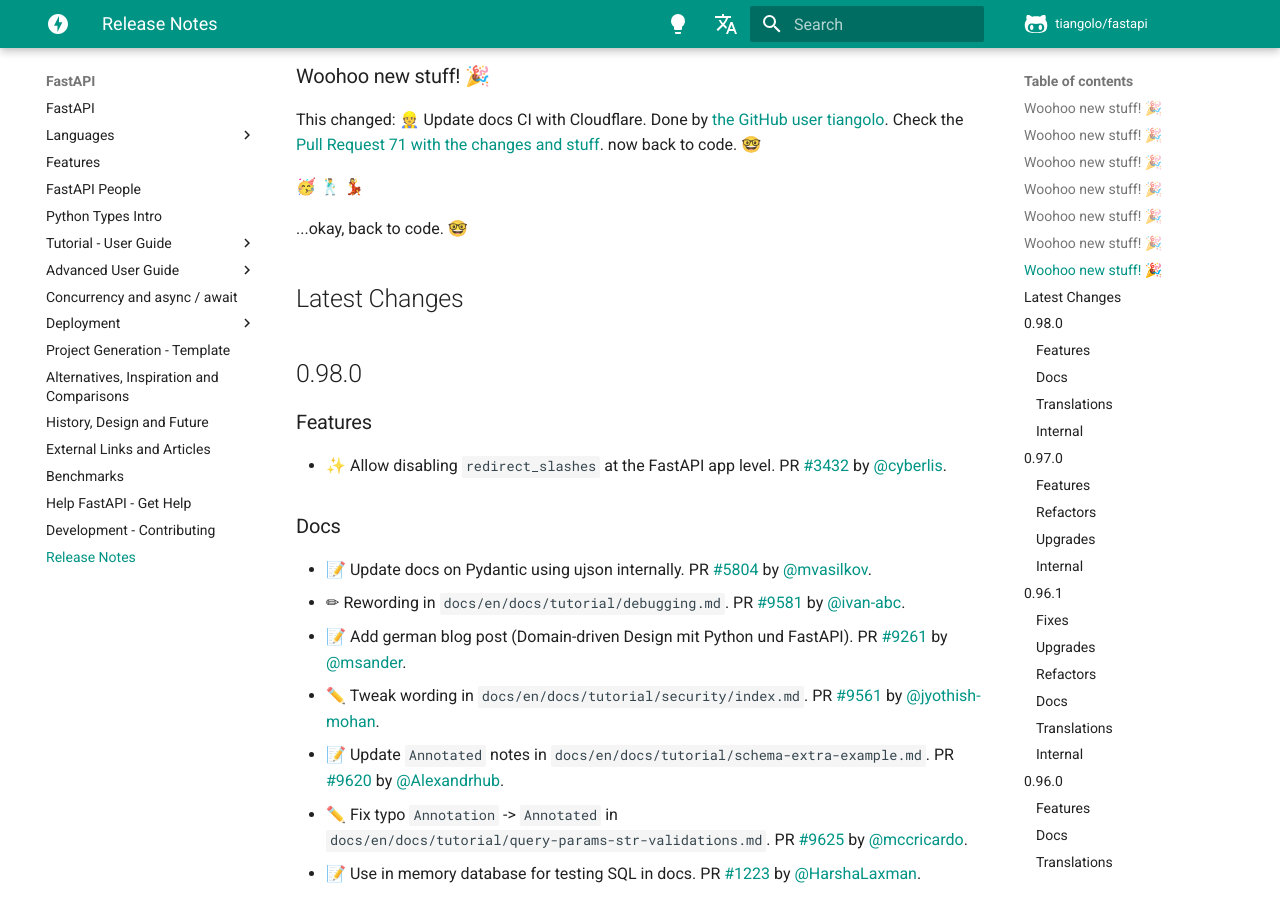
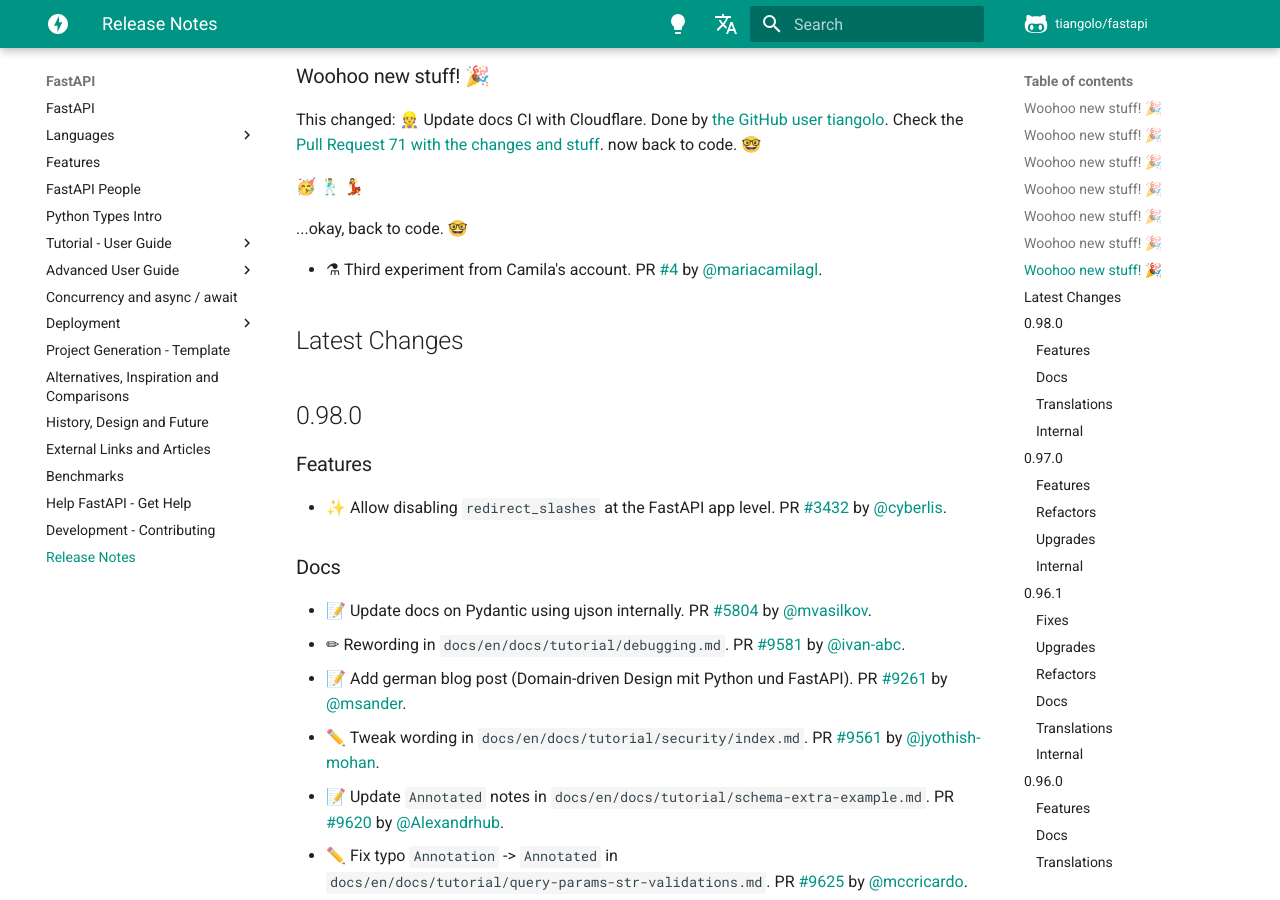
Before and after one commit to tiangolo/github-actions-sandbox, an MkDocs documentation site: the page built from docs/en/docs/release-notes.md, in a window 1280 px wide and 900 px high, scrolled down 1457 px. Built offline with MkDocs 1.6.1 and Material for MkDocs 9.7.7, drawn with Linux system fonts in a browser that asks for light colours; comment, search, counter and statistics services are not loaded; some of the changed text lies outside the part shown.

Commit message:
✨ Update latest-changes (#81)

```diff
--- a/docs/en/docs/release-notes.md
+++ b/docs/en/docs/release-notes.md
@@ -49,6 +49,9 @@
 🥳 🕺 💃
 
 ...okay, back to code. 🤓
+
+* ⚗ Third experiment from Camila's account. PR [#4](https://github.com/tiangolo/github-actions-sandbox/pull/4) by [@mariacamilagl](https://github.com/mariacamilagl).
+
 ## Latest Changes
 
 
```
Also changed, not shown: README.md.
